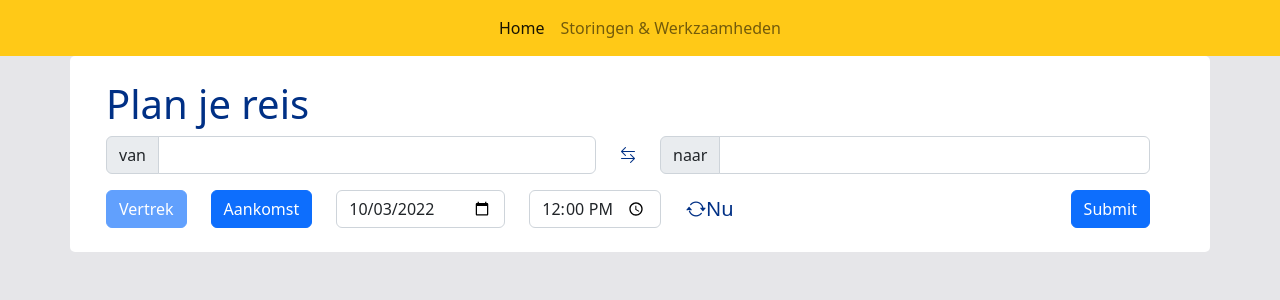
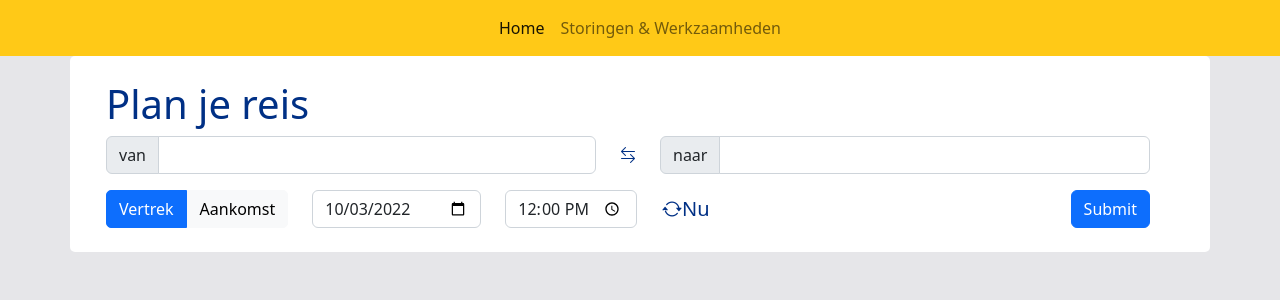
Before and after one commit to Bobba9882/NS-Frontend, an Angular app in the folder Station-Frontend/: page /home in a window 1280 px wide. Shown: the top 300 px of the page. Built offline with nearby package versions, Linux system fonts and the light colour scheme.

Commit message:
worked on button css

```diff
--- a/Station-Frontend/src/app/trip-home/trip-home.component.html
+++ b/Station-Frontend/src/app/trip-home/trip-home.component.html
@@ -27,12 +27,12 @@
         </div>
         <div class="row">
 
-          <div class="col-auto">
-            <button class="btn btn-primary" [disabled]="!isArrival" (click)="onArrival(false)">Vertrek</button>
+          <div class="col-auto" style="padding-right: 0">
+            <button class="btn" [ngClass]="{'btn-primary': !isArrival,'btn-light': isArrival}" (click)="onArrival(false)" style="border-radius: 5px 0 0 5px">Vertrek</button>
           </div>
 
-          <div class="col-auto">
-            <button class="btn btn-primary" [disabled]="isArrival" (click)="onArrival(true)" >Aankomst</button>
+          <div class="col-auto" style="padding-left: 0">
+            <button class="btn" [ngClass]="{'btn-primary': isArrival,'btn-light': !isArrival}" (click)="onArrival(true)" style="border-radius: 0 5px 5px 0">Aankomst</button>
           </div>
 
 
```
